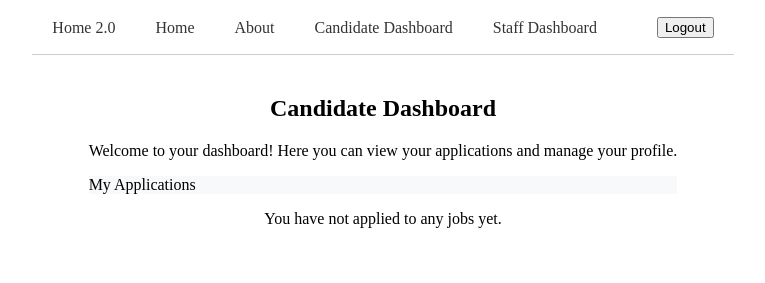
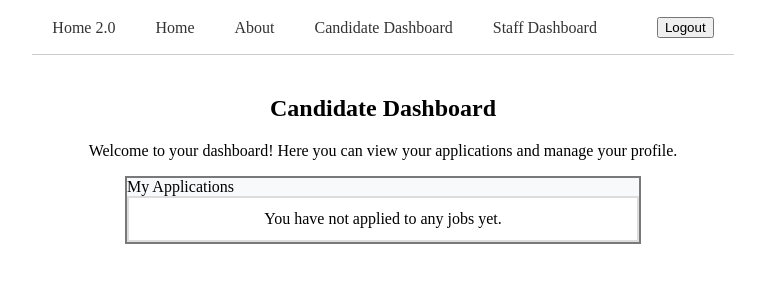
Before and after one commit to CrunchyToothpicks100/TADA, a Django app: page /candidate_dashboard/ in a window 1280 px wide. Shown: the part 160-443 px from the top of the page, without its empty margins (257-1022 px from the left). Run offline with Django 5.2, Linux system fonts and the light colour scheme; the visitor is signed in with stand-in values (Sample User, id 1).

Commit message:
Implement a lil *aesthetic*

```diff
--- a/base/static/css/styles.css
+++ b/base/static/css/styles.css
@@ -45,20 +45,42 @@ body {
 
 /* ── Card component ───────────────────────────────── */
 .card {
+    width: 40vw;
+    display: flex;
+    flex-direction: column;
+    border: 2px solid #797979;
     margin-bottom: 24px;
+    justify-self: center;
 }
 
 .card-header {
     background-color: #f8f9fa;
     display: flex;
     justify-content: space-between;
-    align-items: center;
 }
 
-/* ── List reset (used inside .list-group cards) ───── */
-ul {
+/* ── List groups ──────────────────────────────────── */
+.list-group {
+    margin-bottom: 0;
+}
+
+.list-group .list-group-item {
+    border-inline: 2px solid #ddd;
+    padding: 12px 16px;
     list-style-type: none;
-    padding-left: 0;
+}
+
+.list-group .list-group-item:first-child {
+    border-top: 2px solid #ddd;
+}
+
+
+.list-group .list-group-item:first-child h3 {
+    margin-top: 0;
+}
+
+.list-group .list-group-item:last-child {
+    border-bottom: 2px solid #ddd;
 }
 
 /* ── Form groups ──────────────────────────────────── */
--- a/base/templates/candidate_dashboard.html
+++ b/base/templates/candidate_dashboard.html
@@ -17,20 +17,20 @@ TADA - Candidate Dashboard
             <div class="card-header">
                 My Applications
             </div>
-            <ul class="list-group list-group-flush">
+            <div class="list-group">
                 {# Loop through applications passed from the view #}
                 {% for application in applications %}
-                <li class="list-group-item">
+                <div class="list-group-item">
                     <h5>{{ application.job_title }}</h5>
                     <p>Status: {{ application.status }}</p>
                     {# TODO: application_detail not yet implemented — see TODO.md #}
                     {# <a href="{% url 'application_detail' application.id %}" class="btn btn-primary">View Details</a> #}
                     <a href="#" class="btn btn-primary">View Details</a>
-                </li>
+                </div>
                 {% empty %}
-                <li class="list-group-item">You have not applied to any jobs yet.</li>
+                <div class="list-group-item">You have not applied to any jobs yet.</div>
                 {% endfor %}
-            </ul>
+            </div>
         </div>
     </div>
 {% endblock %}
--- a/base/views.py
+++ b/base/views.py
@@ -160,7 +160,8 @@ def staff_dashboard(request):
 
     positions = Position.objects.filter(company=selected_company) if selected_company else []
     candidates = Candidate.objects.all()
-    applications = []
+    from base.models import Submission
+    applications = Submission.objects.filter(position__company=selected_company) if selected_company else []
 
     context = {
         'all_companies': all_companies,
```
Also changed, not shown: base/templates/staff_dashboard.html (+18 -18 lines).
